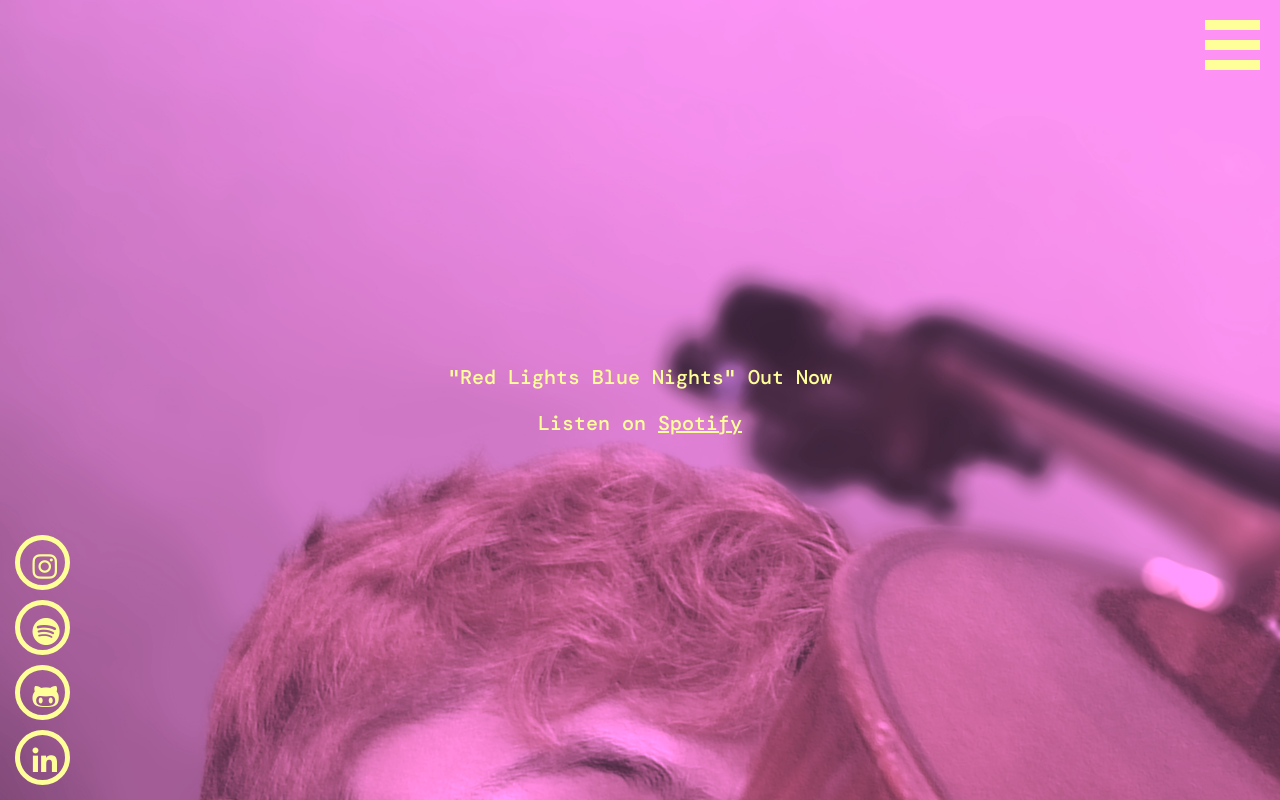
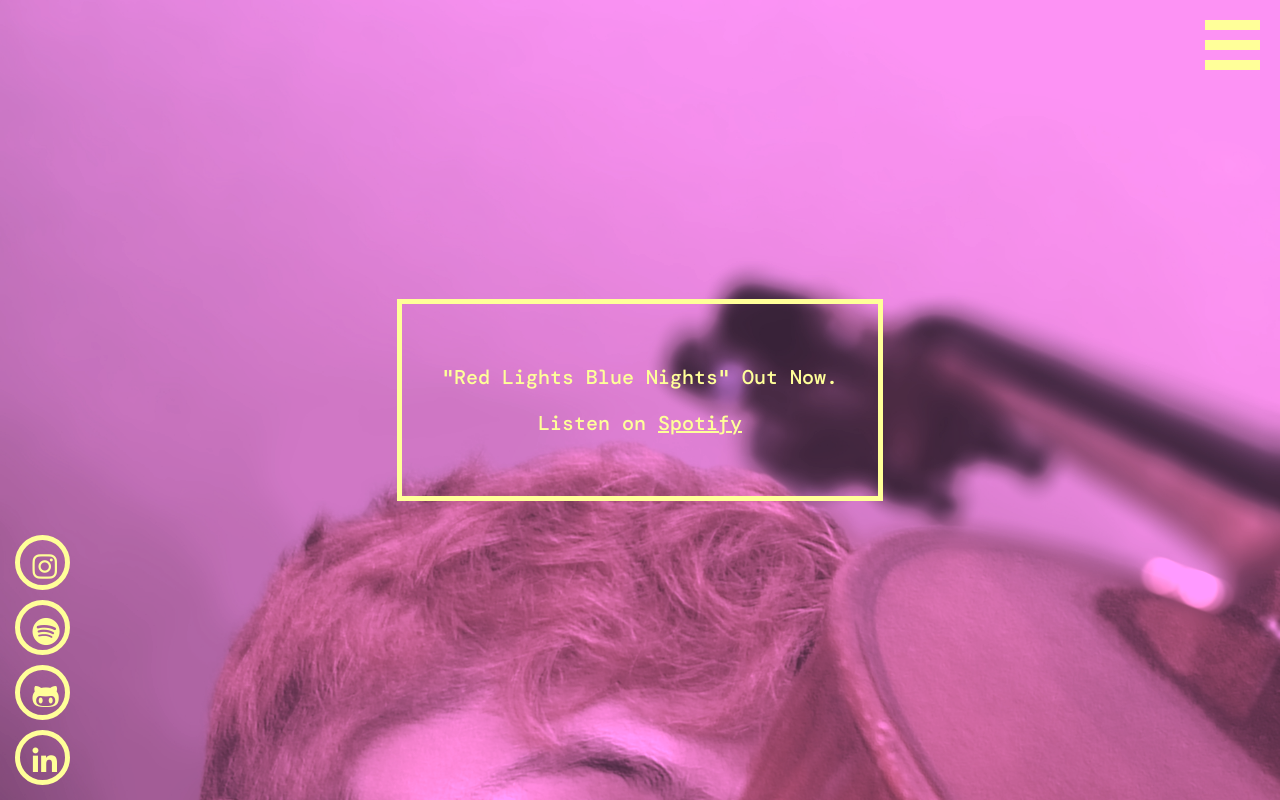
Before and after one commit to fronrich/Portfolio, a React (Create React App) app in the folder client/: page / in a window 1280 px wide. Built offline with nearby package versions, Linux system fonts and the light colour scheme.

Commit message:
UI Refactor

```diff
--- /dev/null
+++ b/client/src/components/gui/backgroundGUI.js
@@ -0,0 +1,38 @@
+import React from 'react'
+import UI from '../../database/uiConstants'
+
+/**
+ * Create a body for a webpage
+ * @param {Array} props.theme color theme
+ * @param {State} props.blur whether to blur component or not
+ * @param {String Array} props.elements - elements to render
+ * return background UI
+ */
+export default function body(props) {
+  // determines if the body should bve blurred
+  // blur occurs on menu opening
+  let blurBackground = props.blur ? "Blur" : "";
+
+  return (
+    <div
+      className={`Layer Body ${blurBackground} Background_${props.theme[0]}`}
+    >
+      {createInner(props.theme, props.elements)}
+    </div>
+  )
+}
+
+function createInner(theme, elements) {
+  const ELEMENT_CONSTANTS = UI(theme).Background
+
+  // render elements
+  let list = []
+  elements.forEach((string) => (
+    list.push(
+      ELEMENT_CONSTANTS[string]
+    )
+  ))
+
+  // return list
+  return list
+}
--- a/client/src/components/gui/gui.js
+++ b/client/src/components/gui/foregroundGUI.js
@@ -1,7 +1,5 @@
 import React from 'react'
-
-import SocialBar from './social/socialBar'
-import Menu from './menu/menu'
+import UI from '../../database/uiConstants'
 
 /**
  * The most frontfacing GUI
@@ -23,19 +21,7 @@ export default function gui(props) {
 // generate inner componenets based on constants provided
 function createInner(theme, routeState, elements) {
   // const of element types
-  const ELEMENT_CONSTANTS = {
-    "Menu" : (
-      <Menu
-        colorID={theme}
-        handler={routeState}
-      />
-    ),
-    "Social" : (
-      <SocialBar
-        colorID={theme[1]}
-      />
-    )
-  }
+  const ELEMENT_CONSTANTS = UI(theme, routeState).Foreground
 
   // render elements
   let list = []
--- a/client/src/components/gui/menu/menuLinks.js
+++ b/client/src/components/gui/menu/menuLinks.js
@@ -1,6 +1,6 @@
-import React from 'react';
+import React from 'react'
 
-import Links from '../../../database/links.json';
+import Links from '../../../database/links.json'
 
 export default function MenuLinks(props) {
 
@@ -21,7 +21,7 @@ function generateLinks() {
     links.push(
       MenuLink(index, key, value)
     )
-  );
+  )
 
   return links;
 }
--- a/client/src/css/components/headline.css
+++ b/client/src/css/components/headline.css
@@ -6,8 +6,9 @@
 }
 
 .Headline {
-  /* border: solid 5px; */
-  padding: 20px;
+  border: solid 5px;
+  padding: 40px;
+  margin: 40px;
   width: fit-content;
   height: fit-content;
 }
--- a/client/src/database/headline.js
+++ b/client/src/database/headline.js
@@ -1,11 +1,11 @@
-import React, {useState} from 'react'
+import React from 'react'
 
 
 export default function headline() {
   return (
     <div>
       <p>
-      "Red Lights Blue Nights" Out Now
+      "Red Lights Blue Nights" Out Now.
       </p>
       <p>
         Listen on&nbsp;
--- /dev/null
+++ b/client/src/database/uiConstants.js
@@ -0,0 +1,43 @@
+import React from 'react'
+import SocialBar from '../components/gui/social/socialBar'
+import Menu from '../components/gui/menu/menu'
+import Wallpaper from '../assets/cello_final_retouch.jpg'
+import Headline from '../components/landing/headline'
+import HeadlineData from './headline'
+
+// UI Warehouse
+export default function UI_CONSTANTS(theme, routeState) {
+  return (
+    {
+      "Foreground" : {
+        "Menu" : (
+          <Menu
+            colorID={theme}
+            handler={routeState}
+          />
+        ),
+        "Social" : (
+          <SocialBar
+            colorID={theme[1]}
+          />
+        )
+      },
+      "Background" : {
+        "Wallpaper" : (
+          <img
+            className="Wallpaper"
+            src={Wallpaper}
+            alt="cello"
+          />
+        ),
+        "Headline" : (
+          <Headline
+            item={<HeadlineData />}
+            colorID={theme[1]}
+          />
+        )
+      }
+    }
+
+  )
+}
--- a/client/src/routes/Landing.js
+++ b/client/src/routes/Landing.js
@@ -1,31 +1,28 @@
 import React, {useState} from 'react'
 
-// components
-import SocialBar from "../components/gui/social/socialBar";
-import Headline from '../components/landing/headline';
-
-// image
-import Wallpaper from "../assets/cello_final_retouch.jpg";
-
-//data
-import HeadlineData from '../database/headline'
-
-import Menu from "../components/gui/menu/menu";
-
 // GUI
-import GUI from '../components/gui/gui'
+import ForegroundGUI from '../components/gui/foregroundGUI'
+import BackgroundGUI from '../components/gui/backgroundGUI'
 
 export default function Landing() {
+
+  // state management
   const [blur, setBlur] = useState(false);
-  // theme is in format [<background>, <foreground/border>]
   function routeState() {
     setBlur(!blur);
   }
+
+  // theme is in format [<background>, <foreground/border>]
   const THEME = [3,4];
   return (
     <div>
-      {Body(THEME, blur)}
-      <GUI
+      {/* {Body(THEME, blur)} */}
+      <BackgroundGUI
+        theme={THEME}
+        blur={blur}
+        elements={["Wallpaper", "Headline"]}
+      />
+      <ForegroundGUI
         theme={THEME}
         routeState={routeState}
         elements={["Menu", "Social"]}
@@ -33,31 +30,3 @@ export default function Landing() {
     </div>
   )
 }
-
-// stuff in the body goes here
-function Body(THEME, blur) {
-  // determines if the body should bve blurred
-  // blur occurs on menu opening
-  let blurBackground = blur ? "Blur" : "";
-  return(
-    <div
-      className={`Layer Body ${blurBackground} Background_${THEME[0]}`}
-    >
-      <img
-        className="Wallpaper"
-        src={Wallpaper}
-        alt="cello"
-      />
-      {
-        /*
-         * Headline can be different on multiple pages which is why
-         * json is passed here
-        */
-      }
-      <Headline
-        item={<HeadlineData />}
-        colorID={THEME[1]}
-      />
-    </div>
-  )
-}
```
Also changed, not shown: client/src/routes/Sound.js (added, +23 -0 lines).
